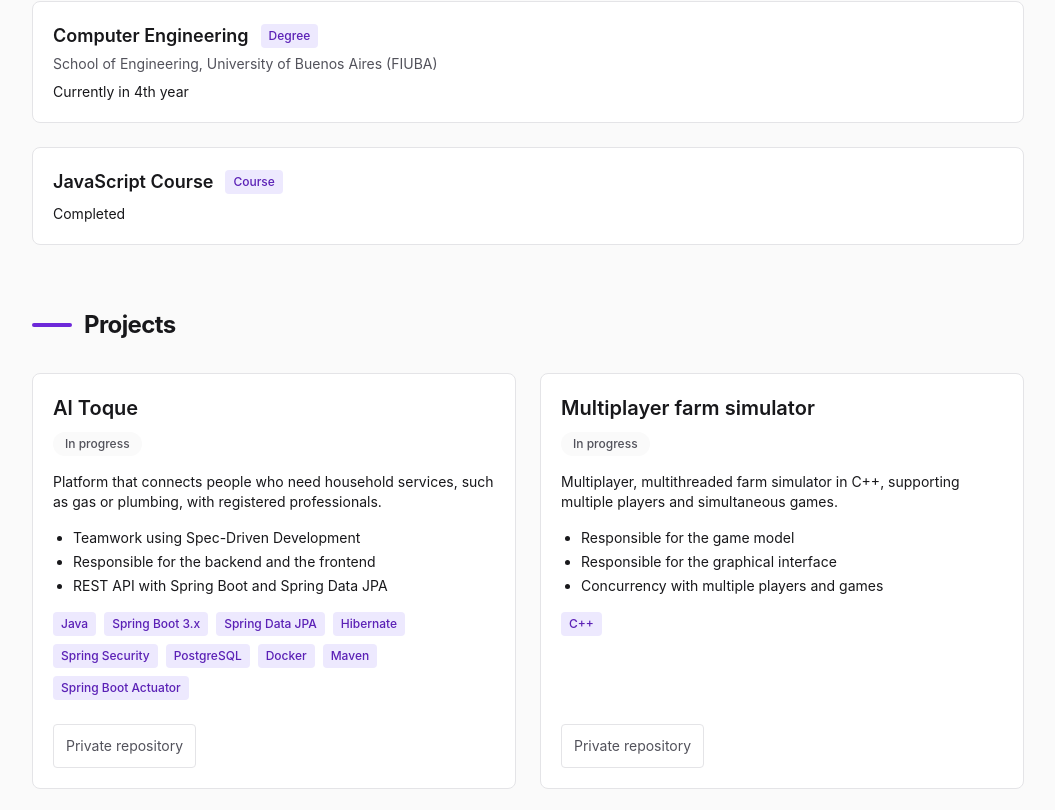
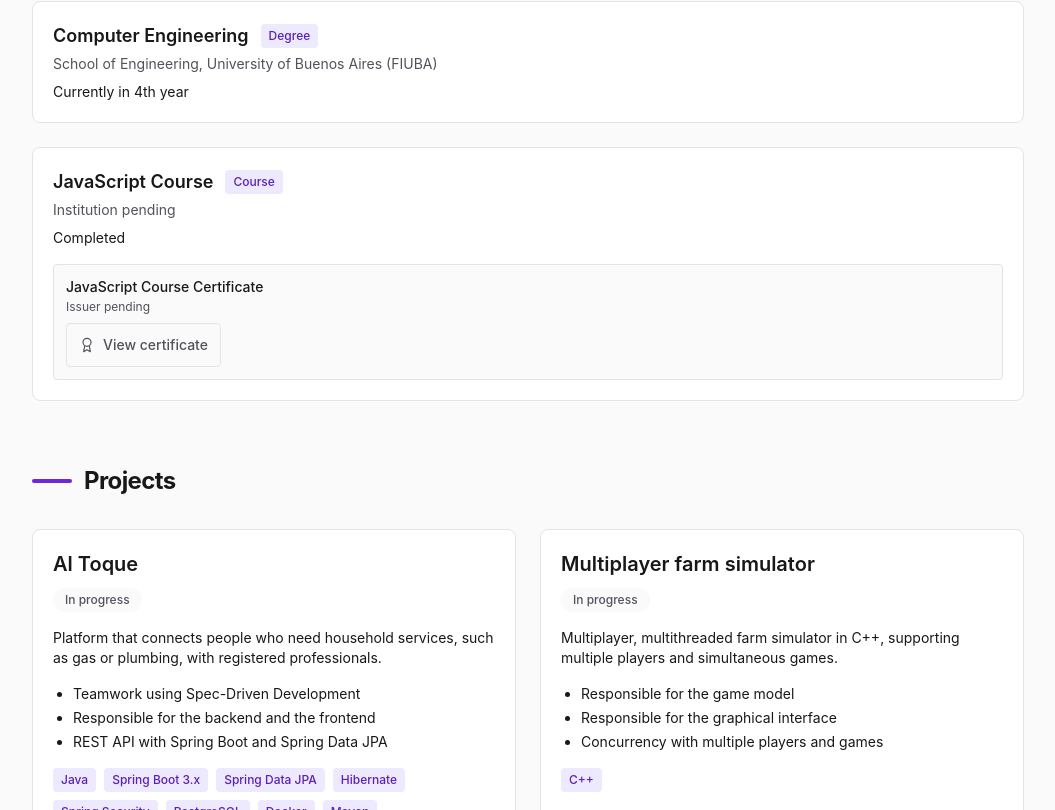
Before and after one commit to MartinAlonso333/MartinAlonso333.github.io, a Next.js app: page / in a window 1280 px wide. Shown: the part 1230-2040 px from the top of the page, without its empty margins (112-1167 px from the left). Built offline with nearby package versions, Linux system fonts and the light colour scheme.

Commit message:
modifico formato de seccion certificacion

```diff
--- a/specs/001-portfolio-profesional/contracts/content-model.contract.md
+++ b/specs/001-portfolio-profesional/contracts/content-model.contract.md
@@ -52,12 +52,21 @@ export interface SkillCategory {
   skills: SkillItem[]; // nombres propios como string (no se traducen) o frases localizables
 }
 
+export interface Certificate {
+  id: string;
+  title: LocalizedText;
+  issuer: LocalizedText;
+  date?: LocalizedText; // opcional
+  url: string; // PDF en public/certificates/ o URL externa de verificación
+}
+
 export interface EducationItem {
   id: string;
   program: LocalizedText;
   institution: LocalizedText;
   status: LocalizedText;
   type: 'grado' | 'curso'; // la etiqueta visible se localiza en `ui.educationType`
+  certificates?: Certificate[]; // opcional; 0..n certificados asociados
 }
 
 export interface RepositoryRef {
@@ -112,10 +121,12 @@ según el idioma activo; no deben duplicarse en `portfolio.ts` (Principio V):
 | `repository.visibility === 'private'` | `ui.privateRepository` ("Repositorio privado" / "Private repository"), sin enlace |
 | `repository.visibility === 'public' && repository.url` | Botón con el texto `pick(repository.label, language)` (p. ej. "Código backend") → `repository.url` |
 | `repository.visibility === 'public' && !repository.url` | Estado "pendiente": no se renderiza botón ni etiqueta de privado |
+| Cada `certificate` | Botón `ui.education.viewCertificate` ("Ver certificado" / "View certificate") cuyo texto accesible incluye el `title`; externo ⇒ pestaña nueva |
 
 ## Invariantes (verificables en compilación y en revisión)
 
-1. `id` único dentro de `skills`, `education` y `projects`.
+1. `id` único dentro de `skills`, `education` y `projects`, y dentro de los `certificates` de
+   cada `EducationItem`.
 2. `repository.visibility === 'private'` ⇒ `repository.url` ausente y los componentes no
    renderizan enlace; se muestra la etiqueta de repositorio privado.
 3. `repository.visibility === 'public' && repository.url` ⇒ la URL no es vacía y se
@@ -127,6 +138,9 @@ según el idioma activo; no deben duplicarse en `portfolio.ts` (Principio V):
 7. `photo` ausente o `available === false` ⇒ espacio reservado accesible.
 8. Todo `alt` de imagen con significado es no vacío en ambos idiomas.
 9. Todo `LocalizedText` define `es` y `en`; el compilador lo garantiza.
+10. `certificate.url` no es vacía; si comienza con `http` es externa y se abre en una
+    pestaña nueva con `rel="noopener noreferrer"`; en caso contrario apunta a un PDF en
+    `public/certificates/` y se abre en la misma pestaña.
 
 ## Expectations
 
@@ -141,5 +155,8 @@ según el idioma activo; no deben duplicarse en `portfolio.ts` (Principio V):
   uno con su `label` localizado ("Código backend", "Código frontend"); todos se muestran
   en la misma tarjeta.
 - **Activar un recurso diferido**: poner `available: true` (y `url` cuando aplique).
+- **Agregar una certificación**: añadir un objeto `Certificate` a `certificates` del
+  `EducationItem` correspondiente (o crear el arreglo si no existe) y, si es un PDF,
+  colocar el archivo en `public/certificates/`; no se modifica ningún componente (FR-014).
 - **Orden de render**: `skills`, `education`, `projects`, `contact` y los `repositories`
   de cada proyecto se muestran en el orden del arreglo.
--- a/specs/001-portfolio-profesional/data-model.md
+++ b/specs/001-portfolio-profesional/data-model.md
@@ -23,6 +23,7 @@ PortfolioContent
 │   └── photo?: PhotoRef              (alt: LocalizedText)
 ├── skills: SkillCategory[]           (name: LocalizedText; skills: SkillItem[])
 ├── education: EducationItem[]        (program/institution/status: LocalizedText)
+│   └── certificates?: Certificate[]  (title/issuer/date?: LocalizedText; url: string)
 ├── projects: Project[]               (name/description/highlights: LocalizedText)
 │   └── repositories: RepositoryRef[] (label: LocalizedText)
 ├── contact: ContactLink[]            (label/value: LocalizedText)
@@ -88,6 +89,24 @@ Formación (FR-005).
 - `institution: LocalizedText` — institución (p. ej. "FIUBA")
 - `status: LocalizedText` — "Cursando 4.º año"/"Currently in 4th year", etc.
 - `type: 'grado' | 'curso'` — etiqueta de tipo localizada en `ui.educationType`
+- `certificates?: Certificate[]` — certificados asociados (**opcional**, ≥ 1 si se define)
+
+### Certificate
+Certificado asociado a un ítem de formación (FR-005).
+- `id: string` — identificador estable y único dentro de los certificados del ítem
+- `title: LocalizedText` — título del certificado
+- `issuer: LocalizedText` — emisor
+- `date?: LocalizedText` — fecha de emisión (**opcional**)
+- `url: string` — enlace al PDF (`/certificates/<archivo>.pdf` en `public/certificates/`)
+  o a una URL externa de verificación (`https://…`)
+
+#### Render de un certificado (FR-005)
+- Se muestra un botón accesible "Ver certificado" / "View certificate" con ícono, cuyo texto
+  accesible indica a qué certificado lleva (incluye el `title`).
+- **Externo** (`url` comienza con `http`) ⇒ se abre en una **pestaña nueva** con
+  `rel="noopener noreferrer"`.
+- **Interno** (PDF en `public/certificates/`) ⇒ se abre en la misma pestaña.
+- El botón es operable por teclado, con foco visible y objetivo táctil ≥ 44 px (Principio IV).
 
 ### Project
 Proyecto destacado (FR-006, FR-007).
@@ -138,7 +157,8 @@ Botón de descarga del CV (FR-011).
 
 ## Reglas de validación (invariantes)
 
-1. `id` único dentro de cada colección (`skills`, `education`, `projects`).
+1. `id` único dentro de cada colección (`skills`, `education`, `projects`) y dentro de los
+   `certificates` de cada `EducationItem`.
 2. `repositories` tiene al menos un elemento por proyecto.
 3. `repository.visibility === 'private'` ⇒ `url` ausente; no se renderiza enlace; se muestra
    la etiqueta "Repositorio privado" / "Private repository".
@@ -158,6 +178,11 @@ Botón de descarga del CV (FR-011).
     compilación.
 13. El idioma activo por defecto es `en`; si no hay preferencia guardada, se muestra `en`
     (visible incluso sin JavaScript).
+14. `certificate.url` no es vacía; si comienza con `http` es externa y se abre en una
+    pestaña nueva con `rel="noopener noreferrer"`; en caso contrario apunta a un PDF en
+    `public/certificates/` y se abre en la misma pestaña.
+15. Agregar una certificación es un cambio de datos: solo se añade una entrada a
+    `certificates` en `src/content/portfolio.ts`, sin tocar componentes (FR-014).
 
 ## Estados y transiciones
 
@@ -166,6 +191,8 @@ Botón de descarga del CV (FR-011).
   (quitar `url`). Ambos son cambios de datos.
 - **Recursos diferidos** (`photo`, `cv`, LinkedIn): `available: false → true` al
   incorporar el recurso. Todos son cambios de datos.
+- **Certificación**: `ausente → presente` al agregar una entrada a `certificates` de un
+  `EducationItem`; cambio de datos, sin tocar componentes.
 - **Idioma**: `es ↔ en` por acción del visitante; se persiste en `localStorage` (contrato
   `language.contract.md`). No cambia la URL.
 
@@ -177,6 +204,7 @@ Botón de descarga del CV (FR-011).
 | Profile / SpokenLanguage / PhotoRef | FR-002, FR-003 |
 | SkillCategory | FR-004 |
 | EducationItem | FR-005 |
+| Certificate | FR-005 |
 | Project / RepositoryRef | FR-006, FR-007, FR-008, FR-009 |
 | ContactLink | FR-010 |
 | CvResource | FR-011 |
--- a/specs/001-portfolio-profesional/quickstart.md
+++ b/specs/001-portfolio-profesional/quickstart.md
@@ -62,6 +62,9 @@ npm run lint             # ESLint sin errores
 - Las 6 categorías de habilidades (Lenguajes, Backend, Bases de datos, Infraestructura y
   monitoreo, Frontend y Metodología) con sus tecnologías.
 - Formación: FIUBA (cursando 4.º año) y curso de JavaScript.
+- Certificado del curso de JavaScript: botón "Ver certificado"/"View certificate" (ícono,
+  foco visible, operable por teclado) que abre el PDF en `public/certificates/`; si el enlace
+  es externo (`https://…`) se abre en una pestaña nueva.
 
 ### V4 — Contacto y CV (US4/US6, FR-010/FR-011)
 - Correo `04francomartin@gmail.com` como texto seleccionable con botón de copiado (confirma
--- a/specs/001-portfolio-profesional/spec.md
+++ b/specs/001-portfolio-profesional/spec.md
@@ -98,6 +98,7 @@ Un visitante revisa la formación académica y complementaria de Franco.
 **Acceptance Scenarios**:
 
 1. **Given** un visitante revisa la sección de formación, **When** la recorre, **Then** ve la carrera de Ingeniería Informática en FIUBA (cursando 4.º año) y el curso de JavaScript.
+2. **Given** una formación con certificado disponible, **When** el visitante la revisa, **Then** ve un enlace accesible "Ver certificado" / "View certificate" que lo lleva al PDF o a la verificación externa correspondiente.
 
 ---
 
@@ -152,7 +153,7 @@ Un visitante que prefiere leer en inglés (o un reclutador internacional) puede
 - **FR-002**: El sitio MUST presentar el nombre completo (Franco Martín Alonso), el título profesional (estudiante de 4.º año de Ingeniería Informática en FIUBA, en busca de pasantía o primer empleo como desarrollador backend), una descripción breve, la ubicación (Buenos Aires, Argentina) y los idiomas (español nativo, inglés intermedio, portugués básico).
 - **FR-003**: La presentación MUST incluir un espacio reservado para la foto de perfil, que se incorporará más adelante, sin que su ausencia rompa el diseño.
 - **FR-004**: El sitio MUST incluir una sección de habilidades agrupadas por categoría: Lenguajes (Java, C++, TypeScript, JavaScript, Python), Backend (Spring Boot 3.x, Spring Data JPA, Hibernate, Spring Security, Maven, Gradle, REST APIs, JUnit), Bases de datos (PostgreSQL), Infraestructura y monitoreo (Docker, Spring Boot Actuator, Git, GitHub, GitHub Actions, Render), Frontend (React, Next.js, Tailwind CSS, HTML and CSS, JavaFX) y Metodología (Spec-Driven Development con Spec Kit).
-- **FR-005**: El sitio MUST incluir una sección de formación con, al menos, Ingeniería Informática en FIUBA (cursando 4.º año) y un curso de JavaScript.
+- **FR-005**: El sitio MUST incluir una sección de formación con, al menos, Ingeniería Informática en FIUBA (cursando 4.º año) y un curso de JavaScript. Cada formación MUST poder exponer, de forma opcional, uno o más certificados, cada uno con un enlace accesible (PDF propio o verificación externa) operable por teclado, con foco visible y objetivo táctil suficiente; los enlaces externos MUST abrirse en una pestaña nueva sin exponer la página de origen.
 - **FR-006**: El sitio MUST incluir una sección de proyectos destacados que contenga los cuatro proyectos: Al Toque, el simulador de granja multijugador y multihilo en C++, PSA y Yet Another Battle City.
 - **FR-007**: Cada proyecto MUST mostrar nombre, descripción, puntos clave, tecnologías y su estado.
 - **FR-008**: Cada proyecto MUST exponer una lista de repositorios, cada uno con una etiqueta. Los repositorios MUST mostrarse como enlaces a GitHub cuando su enlace esté disponible; los repositorios privados (Al Toque y el simulador de granja) MUST mostrar la etiqueta "Repositorio privado" en lugar de un enlace; los repositorios públicos cuyo enlace aún no esté disponible MUST mostrarse como pendientes (sin enlace y sin la etiqueta de privado), sin generar enlaces rotos.
@@ -171,7 +172,7 @@ Un visitante que prefiere leer en inglés (o un reclutador internacional) puede
 - **Perfil**: información de presentación de Franco; atributos: nombre completo, título profesional, descripción breve, ubicación, idiomas, referencia a foto (opcional/futura).
 - **Habilidad**: tecnología o competencia individual; atributos: nombre; pertenece a una categoría.
 - **Categoría de habilidad**: agrupación de habilidades; atributos: nombre (Lenguajes, Backend, Bases de datos, Infraestructura y monitoreo, Frontend, Metodología); contiene varias habilidades.
-- **Formación**: estudio o curso realizado; atributos: nombre, institución, estado (por ejemplo, cursando), tipo.
+- **Formación**: estudio o curso realizado; atributos: nombre, institución, estado (por ejemplo, cursando), tipo y certificados asociados (opcional); cada certificado tiene título, emisor, fecha (opcional) y un enlace a su PDF o a una verificación externa.
 - **Proyecto**: trabajo mostrado; atributos: nombre, descripción, puntos clave, tecnologías, estado (en desarrollo / finalizado) y lista de repositorios; cada repositorio tiene etiqueta (por ejemplo, "Código fuente", "Código backend"), visibilidad (público / privado) y enlace a GitHub cuando esté disponible (los públicos sin enlace quedan pendientes).
 - **Medio de contacto**: canal para contactar a Franco; atributos: tipo (correo, GitHub, LinkedIn), valor, disponibilidad (disponible o pendiente).
 - **Texto localizado**: todo texto legible (títulos, descripciones, etiquetas) existe en español y en inglés; la interfaz también se localiza y el contenido no se duplica como bloques separados en la página.
--- a/specs/001-portfolio-profesional/tasks.md
+++ b/specs/001-portfolio-profesional/tasks.md
@@ -176,6 +176,19 @@ Proyecto único en la raíz del repositorio. Paths: `src/`, `public/`,
 
 ---
 
+## Phase 11: Extensión — Certificados de formación (FR-005)
+
+**Goal**: Cada `EducationItem` puede exponer uno o más certificados descargables o verificables.
+
+**Independent Test**: El curso de JavaScript muestra un botón "Ver certificado"/"View certificate" que abre el PDF en `public/certificates/` (quickstart V3).
+
+- [x] T045 [US5] Agregar `Certificate` (`id`, `title`, `issuer`, `date?`, `url`) y `certificates?: Certificate[]` a `EducationItem` en `src/types/content.ts` (contracts/content-model.contract.md, data-model.md)
+- [x] T046 [US5] Agregar el certificado del curso de JavaScript (`title`/`issuer`/`date?`/`url` con comentarios `TODO`) a `education` en `src/content/portfolio.ts` y colocar el PDF placeholder en `public/certificates/curso-javascript.pdf` (FR-005, FR-014, invariante 14)
+- [x] T047 [P] [US5] Agregar `ui.education.viewCertificate` ("Ver certificado"/"View certificate") a `src/content/ui.ts` y renderizar un botón accesible por certificado en `src/components/Education.tsx` (texto accesible con el título; externo ⇒ pestaña nueva con `rel="noopener noreferrer"`; foco visible y objetivo táctil ≥ 44 px) (FR-005, Principio IV)
+- [x] T048 Actualizar documentación: `data-model.md` (entidad Certificate e invariantes 14–15), `contracts/content-model.contract.md`, `spec.md` (FR-005, escenario US5 y entidad Formación) y `quickstart.md` (V3)
+
+---
+
 ## Dependencies & Execution Order
 
 ### Phase Dependencies
@@ -184,6 +197,7 @@ Proyecto único en la raíz del repositorio. Paths: `src/`, `public/`,
 - **Foundational (Phase 2)**: depende de Setup; BLOQUEA todas las historias.
 - **User Stories (Phase 3+)**: dependen de Foundational; pueden ir en paralelo o en orden de prioridad.
 - **Polish (Phase 9)**: depende de las historias deseadas.
+- **Extensión Certificados (Phase 11)**: depende de US5 (Phase 7, T025); extensión de FR-005.
 
 ### User Story Dependencies
 
@@ -207,7 +221,8 @@ Proyecto único en la raíz del repositorio. Paths: `src/`, `public/`,
 `src/app/layout.tsx` (T012, T036) son archivos compartidos: las tareas que los tocan NO
 deben ejecutarse en paralelo entre sí. `src/lib/content.ts` (T009, T037) y
 `src/components/{Projects,ProjectCard}.tsx` (T018, T019, T036) también se tocan en US2 y
-US7.
+US7. `src/content/ui.ts` (T033, T047) y `src/components/Education.tsx` (T025, T047) también
+se tocan en la extensión de certificados (Phase 11).
 
 ---
 
--- a/src/components/Education.tsx
+++ b/src/components/Education.tsx
@@ -5,8 +5,30 @@ import { ui } from "@/content/ui";
 import { pick } from "@/lib/i18n";
 import type { EducationItem } from "@/types/content";
 
+function CertificateIcon() {
+  return (
+    <svg
+      viewBox="0 0 24 24"
+      width="16"
+      height="16"
+      aria-hidden="true"
+      focusable="false"
+      fill="none"
+      stroke="currentColor"
+      strokeWidth="1.75"
+      strokeLinecap="round"
+      strokeLinejoin="round"
+    >
+      <circle cx="12" cy="8" r="6" />
+      <path d="M15.5 13.5 17 22l-5-3-5 3 1.5-8.5" />
+    </svg>
+  );
+}
+
 export function Education({ education }: { education: EducationItem[] }) {
   const { language } = useLanguage();
+  const viewLabel = pick(ui.education.viewCertificate, language);
+  const externalSuffix = pick(ui.repositoryLinkAriaSuffix, language);
 
   return (
     <div className="space-y-8">
@@ -16,6 +38,7 @@ export function Education({ education }: { education: EducationItem[] }) {
       <ul className="space-y-6">
         {education.map((item) => {
           const institution = pick(item.institution, language).trim();
+          const certificates = item.certificates ?? [];
           return (
             <li key={item.id} className="rounded-lg border border-border bg-muted p-5">
               <div className="flex flex-wrap items-center gap-x-3 gap-y-1">
@@ -28,6 +51,42 @@ export function Education({ education }: { education: EducationItem[] }) {
                 <p className="mt-1 text-sm text-muted-foreground">{institution}</p>
               ) : null}
               <p className="mt-2 text-sm">{pick(item.status, language)}</p>
+              {certificates.length > 0 ? (
+                <ul className="mt-4 space-y-3">
+                  {certificates.map((certificate) => {
+                    const title = pick(certificate.title, language);
+                    const issuer = pick(certificate.issuer, language);
+                    const date = certificate.date ? pick(certificate.date, language) : "";
+                    const meta = [issuer, date].filter(Boolean).join(" · ");
+                    const external = certificate.url.startsWith("http");
+                    const ariaLabel = external
+                      ? `${viewLabel}: ${title} (${externalSuffix})`
+                      : `${viewLabel}: ${title}`;
+                    return (
+                      <li
+                        key={certificate.id}
+                        className="rounded border border-border bg-background p-3"
+                      >
+                        <p className="text-sm font-medium">{title}</p>
+                        {meta.length > 0 ? (
+                          <p className="mt-0.5 text-xs text-muted-foreground">{meta}</p>
+                        ) : null}
+                        <a
+                          href={certificate.url}
+                          {...(external
+                            ? { target: "_blank", rel: "noopener noreferrer" }
+                            : {})}
+                          aria-label={ariaLabel}
+                          className="mt-2 inline-flex min-h-11 items-center gap-2 rounded border border-border px-3 text-sm font-medium text-muted-foreground transition-colors hover:border-accent hover:text-accent focus-visible:outline-2 focus-visible:outline-offset-2 focus-visible:outline-accent"
+                        >
+                          <CertificateIcon />
+                          {viewLabel}
+                        </a>
+                      </li>
+                    );
+                  })}
+                </ul>
+              ) : null}
             </li>
           );
         })}
--- a/src/content/portfolio.ts
+++ b/src/content/portfolio.ts
@@ -93,10 +93,26 @@ export const portfolio: PortfolioContent = {
     {
       id: "curso-javascript",
       program: { es: "Curso de JavaScript", en: "JavaScript Course" },
-      // TODO: completar la institución del curso de JavaScript.
-      institution: { es: "", en: "" },
+      // TODO: completar la institución real del curso de JavaScript.
+      institution: { es: "Institución pendiente", en: "Institution pending" },
       status: { es: "Completado", en: "Completed" },
       type: "curso",
+      certificates: [
+        {
+          id: "curso-javascript",
+          // TODO: completar el título real del certificado.
+          title: {
+            es: "Certificado del curso de JavaScript",
+            en: "JavaScript Course Certificate",
+          },
+          // TODO: completar el emisor real del certificado.
+          issuer: { es: "Emisor pendiente", en: "Issuer pending" },
+          // TODO: completar la fecha de emisión (opcional):
+          // date: { es: "Mes Año", en: "Month Year" },
+          // TODO: reemplazar por el PDF real en public/certificates/ o un enlace de verificación externo.
+          url: "/certificates/curso-javascript.pdf",
+        },
+      ],
     },
   ],
   projects: [
--- a/src/content/ui.ts
+++ b/src/content/ui.ts
@@ -40,6 +40,9 @@ export interface UiContent {
   educationType: {
     grado: LocalizedText;
     curso: LocalizedText;
+  };
+  education: {
+    viewCertificate: LocalizedText;
   };
   languageToggle: {
     label: LocalizedText;
@@ -106,6 +109,9 @@ export const ui: UiContent = {
     grado: { es: "Grado", en: "Degree" },
     curso: { es: "Curso", en: "Course" },
   },
+  education: {
+    viewCertificate: { es: "Ver certificado", en: "View certificate" },
+  },
   languageToggle: {
     label: { es: "Cambiar a inglés", en: "Switch to Spanish" },
     target: { es: "EN", en: "ES" },
```
Also changed, not shown: src/types/content.ts (+12 -0 lines), 1 other file (tests, documents, lock files or other folders).
